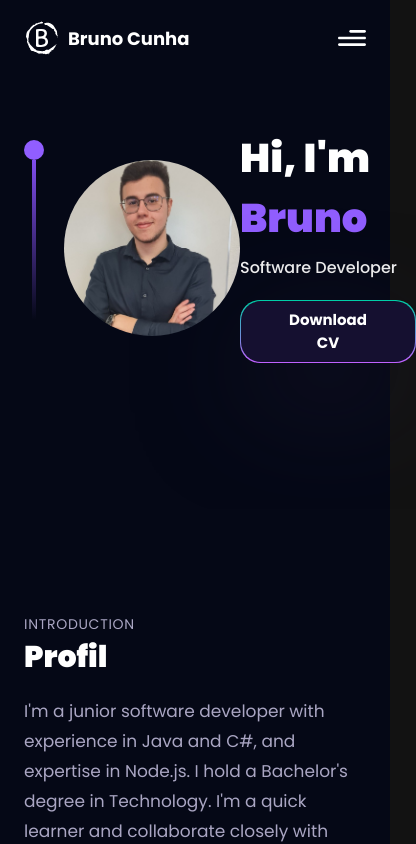
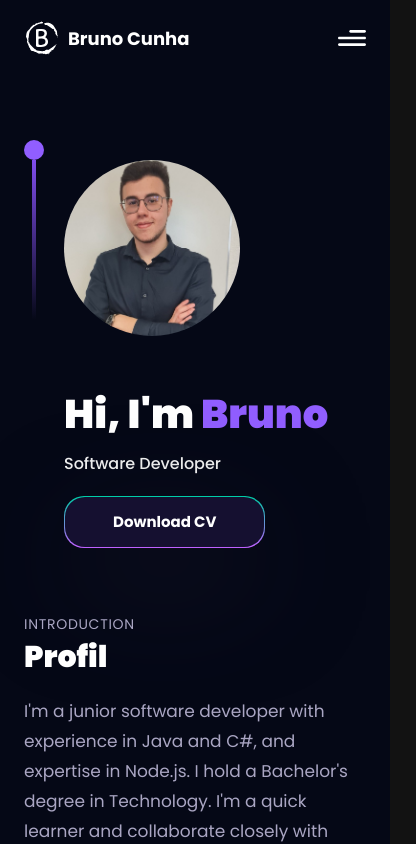
Before and after one commit to brdacostac/portfolio, a React (Vite) app: page / in a window 390 px wide. Shown: the top 844 px of the page, 416 px wide, since content can reach past the window. Built offline with nearby package versions, Linux system fonts and the light colour scheme.

Commit message:
fix: fix responsive

```diff
--- a/src/components/Hero.jsx
+++ b/src/components/Hero.jsx
@@ -12,7 +12,7 @@ const Hero = () => {
           <div className='w-5 h-5 rounded-full bg-[#915EFF]' />
           <div className='w-1 sm:h-80 h-40 violet-gradient' />
         </div>
-        <div className="xs:flex-col flex-row flex">
+        <div className="xs:flex-row flex-col flex gap-10">
           <img className="w-44 h-44 rounded-full mt-10"
             src={Avatar} alt="ProfilePic">
           </img>
```
